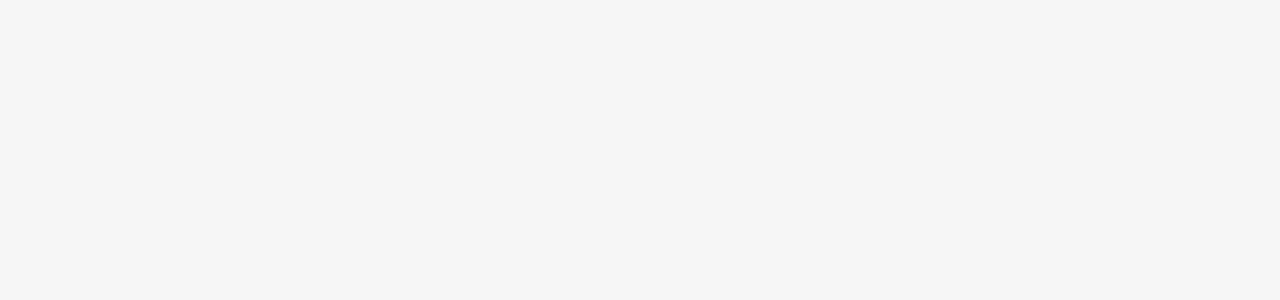
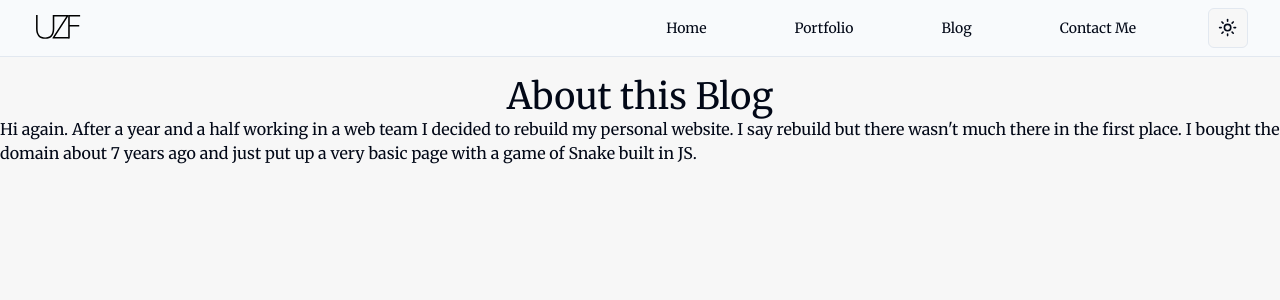
Before and after one commit to Skoomar/umar-farooqi, a Next.js app: page /blog/about-this-site in a window 1280 px wide. Before the commit this address had no page. Shown: the top 300 px of the page. Built offline with nearby package versions, Linux system fonts and the light colour scheme.

Commit message:
New font??

```diff
--- /dev/null
+++ b/src/app/blog/(posts)/about-this-site/page.mdx
@@ -0,0 +1,12 @@
+# About this Blog
+
+Hi again. After a year and a half working in a web team I decided to rebuild my personal website. I say rebuild but
+there wasn't much there in the first place. I bought the domain about 7 years ago and just put up a very basic page
+with a game of Snake built in JS.
+
+
+
+export const metadata = {
+    title: 'About This Blog',
+    publishDate: '2024-07-06T00:40:29Z',
+}
--- a/src/app/blog/(posts)/hello-again/page.mdx
+++ /dev/null
@@ -1,9 +0,0 @@
-# Hello World
-
-Hi, testing this blog again
-
-export const metadata = {
-    title: 'Hello Again',
-    publishDate: '2024-07-04T08:46:29Z',
-    tags: ['again']
-}
--- a/src/app/blog/(posts)/hello-world/page.mdx
+++ b/src/app/blog/(posts)/hello-world/page.mdx
@@ -14,5 +14,4 @@ the concept of headless UI component libraries. So I've been using shadcn and lo
 export const metadata = {
     title: 'Hello World',
     publishDate: '2024-06-30T00:00:29Z',
-    tags: ['hello']
 }
--- a/src/app/layout.tsx
+++ b/src/app/layout.tsx
@@ -1,5 +1,6 @@
 import type { Metadata } from "next";
-import { Inter as FontSans } from 'next/font/google';
+// import { Inter as FontSans } from 'next/font/google';
+import { Merriweather as FontSans } from 'next/font/google';
 import "../input.css";
 import { cn } from "@/lib/utils";
 import { ThemeProvider } from "@/theme-provider";
@@ -7,6 +8,7 @@ import NavMenu from "@/components/NavMenu/NavMenu";
 
 const fontSans = FontSans({
     subsets: ['latin'],
+    weight: "400",
     variable: "--font-sans",
 });
 
```
